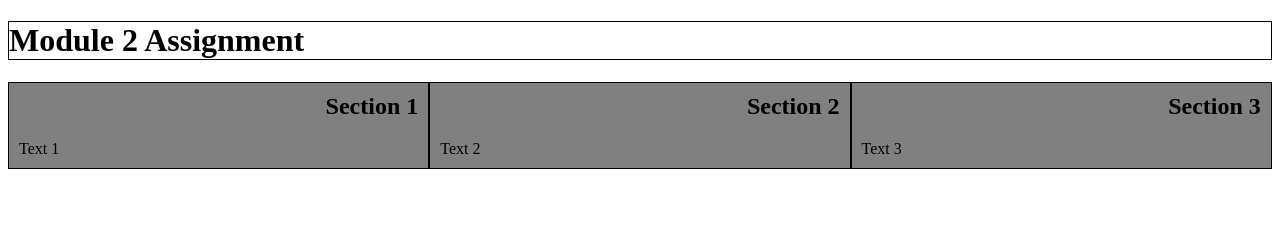
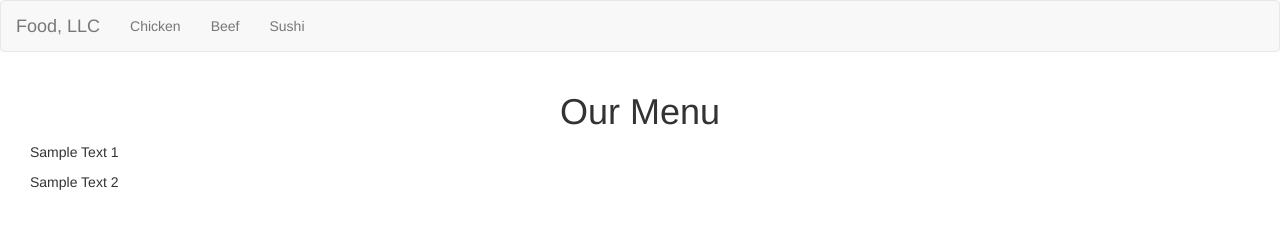
Before and after one commit to CreamandCookies/1, a plain HTML site: page index.html in a window 1280 px wide. Drawn offline with nearby package versions, Linux system fonts and the light colour scheme.

Commit message:
Update index.html

```diff
--- a/index.html
+++ b/index.html
@@ -1,87 +1,58 @@
-<!DOCTYPE html>
+<!doctype html>
+<html lang="en">
+  <head>
+    <meta charset="utf-8">
+    <meta http-equiv="X-UA-Compatible" content="IE=edge">
+    <meta name="viewport" content="width=device-width, initial-scale=1">
 
-<html>
- <head>
-   <meta charset="utf-8">
-   <meta name="viewport" content="width=device-width, initial-scale=1">
-   <title> module 2 assignment </title>
-   <style>
+    <!-- HTML5 shim and Respond.js for IE8 support of HTML5 elements and media queries -->
+    <!-- WARNING: Respond.js doesn't work if you view the page via file:// -->
+    <!--[if lt IE 9]>
+      <script src="https://oss.maxcdn.com/html5shiv/3.7.2/html5shiv.min.js"></script>
+      <script src="https://oss.maxcdn.com/respond/1.4.2/respond.min.js"></script>
+    <![endif]-->
 
-    * {
-        box-sizing: border-box;
-    }
+    <title>Week 3 Assignment</title>
+    <link rel="stylesheet" href="css/bootstrap.css">
+    <link rel="stylesheet" href="css/styles.css">
+  </head>
+<body>
+  <header>
+    <nav class="navbar navbar-default">
+  <div class="container-fluid">
+    <!-- Brand and toggle get grouped for better mobile display -->
+    <div class="navbar-header">
+      <button type="button" class="navbar-toggle collapsed" data-toggle="collapse" data-target="colnav" aria-expanded="false">
+        <span class="sr-only">unseeable when js is working</span>
+        <span class="icon-bar"></span>
+        <span class="icon-bar"></span>
+        <span class="icon-bar"></span>
+      </button>
+      <a class="navbar-brand" href="#">Food, LLC</a>
+    </div>
 
-     h2{
-       text-align: right;
-       margin-top: 0px;
-     }
+    <!-- Collect the nav links, forms, and other content for toggling -->
+    <div class="collapse navbar-collapse" id="colnav">
+      <ul class="nav navbar-nav">
+        <li><a href="#">Chicken</a></li> <!-- three categories that are required -->
+        <li><a href="#">Beef</a></li>
+        <li><a href="#">Sushi</a></li>
+      </ul>
+      <ul class="nav navbar-nav">
+      </ul>
+    </div><!-- /.navbar-collapse -->
+  </div><!-- /.container-fluid -->
+</nav>
+  </header>
+  <div class="container-fluid">
+    <h1 class="text-center">Our Menu</h1>
+    <p class="col-xs-12">Sample Text 1</p>
+    <p class="col-xs-12">Sample Text 2</p>
+  </div>
 
-    div {
-        background-color: grey;
-        padding: 10px;
-        width: 100%;
-    }
-
-    div, h1{
-     border: 1px solid black;
-    }
-
-     @media (min-width: 992px) {
-       .fat4
-       {
-         float: left;
-       }
-       .fat4 {
-         width: 33.33%
-       }
-     }
-
-     @media (min-width: 768px) and (max-width: 991px) {
-       .med6
-       {
-         float: left;
-       }
-       .med6 {
-         width: 50%
-       }
-       .med12 {
-         width: 100%
-       }
-     }
-
-     @media (max-width: 767px) {
-       .small12
-       {
-         float: left;
-       }
-       .small12 {
-         width: 100%
-       }
-     }
-
-   </style>
-  </head>
-
-
-   <body>
-     <h1> Module 2 Assignment </h1>
-     <div class="fat4 med6 small12">
-       <h2> Section 1  </h2>
-
-       Text 1
-
-     </div>
-     <div class="fat4 med6 small12">
-       <h2> Section 2 </h2>
-
-       Text 2
-
-     </div>
-     <div class="fat4 med12 small12">
-       <h2> Section 3 </h2>
-
-     Text 3
-
-     </div>
-  </body>
+  <!-- jQuery (Bootstrap JS plugins depend on it) -->
+  <script src="js/jquery.js"></script>
+  <script src="js/bootstrap.js"></script>
+  <script src="js/script.js"></script>
+</body>
 </html>
```
